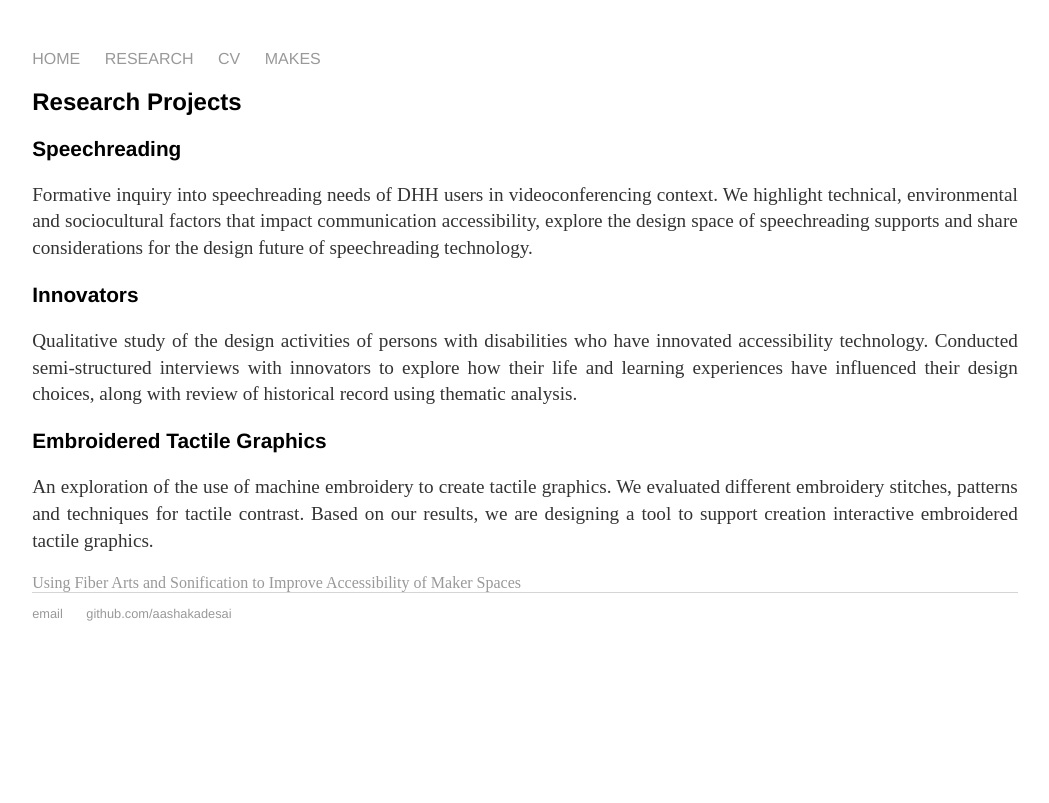
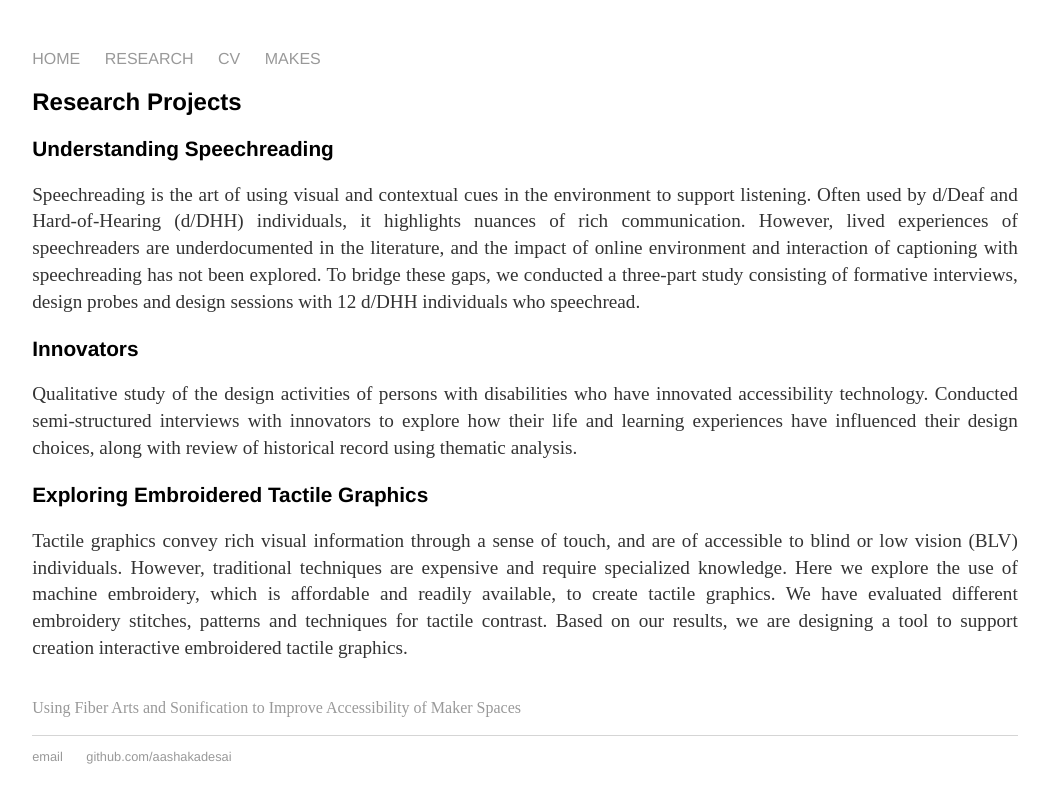
Before and after one commit to aashakadesai/aashakadesai.github.io, a Jekyll site: the page built from research/index.html, in a window 1280 px wide. Shown: the top 803 px of the page, without its empty margins (115-1164 px from the left). Built offline with Jekyll 4.4.1, drawn with Linux system fonts in a browser that asks for light colours.

Commit message:
Update index.html

```diff
--- a/research/index.html
+++ b/research/index.html
@@ -6,13 +6,16 @@ title: Aashaka Desai, Research
 
 	<h2>Research Projects</h2>
 
-  <h3>Speechreading</h3>
-	<p>Formative inquiry into speechreading needs of DHH users in videoconferencing context. We highlight technical, environmental and sociocultural factors that impact communication accessibility, explore the design space of speechreading supports and share considerations for the design future of speechreading technology.</p>
+  <h3>Understanding Speechreading</h3>
+	<p>Speechreading is the art of using visual and contextual cues in the environment to support listening. Often used by d/Deaf and Hard-of-Hearing (d/DHH) individuals, it highlights nuances of rich communication. However, lived experiences of speechreaders are underdocumented in the literature, and the impact of online environment and interaction of captioning with speechreading has not been explored. To bridge these gaps, we conducted a three-part study consisting of formative interviews, design probes and design sessions with 12 d/DHH individuals who speechread.</p>
 
   <h3>Innovators</h3>
 	<p>Qualitative study of the design activities of persons with disabilities who have innovated accessibility technology. Conducted semi-structured interviews with innovators to explore how their life and learning experiences have influenced their design choices, along with review of historical record using thematic analysis.</p>
 
-  <h3>Embroidered Tactile Graphics</h3>
-  <p>An exploration of the use of machine embroidery to create tactile graphics. We evaluated different embroidery stitches, patterns and techniques for tactile contrast. Based on our results, we are designing a tool to support creation interactive embroidered tactile graphics.</p>
+  <h3>Exploring Embroidered Tactile Graphics</h3>
+  <p>Tactile graphics convey rich visual information through a sense of touch, and are of accessible to blind or low vision (BLV) individuals. However, traditional techniques are expensive and require specialized knowledge. Here we explore the use of machine embroidery, which is affordable and readily available, to create tactile graphics. We have evaluated different embroidery stitches, patterns and techniques for tactile contrast. Based on our results, we are designing a tool to support creation interactive embroidered tactile graphics.</p>
+<br>
   <a href="FiberArts_and_Sonification.pdf"> Using Fiber Arts and Sonification to Improve Accessibility of Maker Spaces</a>
+<br>
+<br>
 </div><!-- /.blurb -->
```
